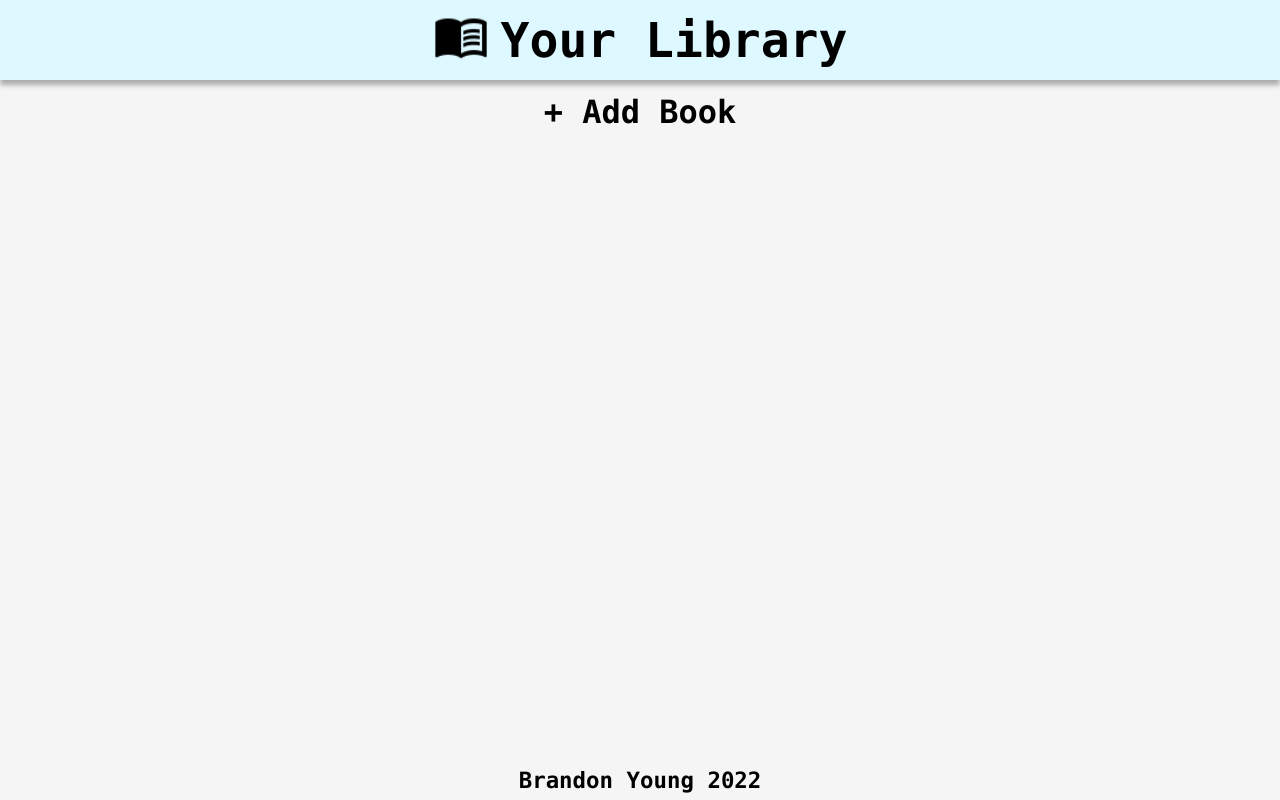
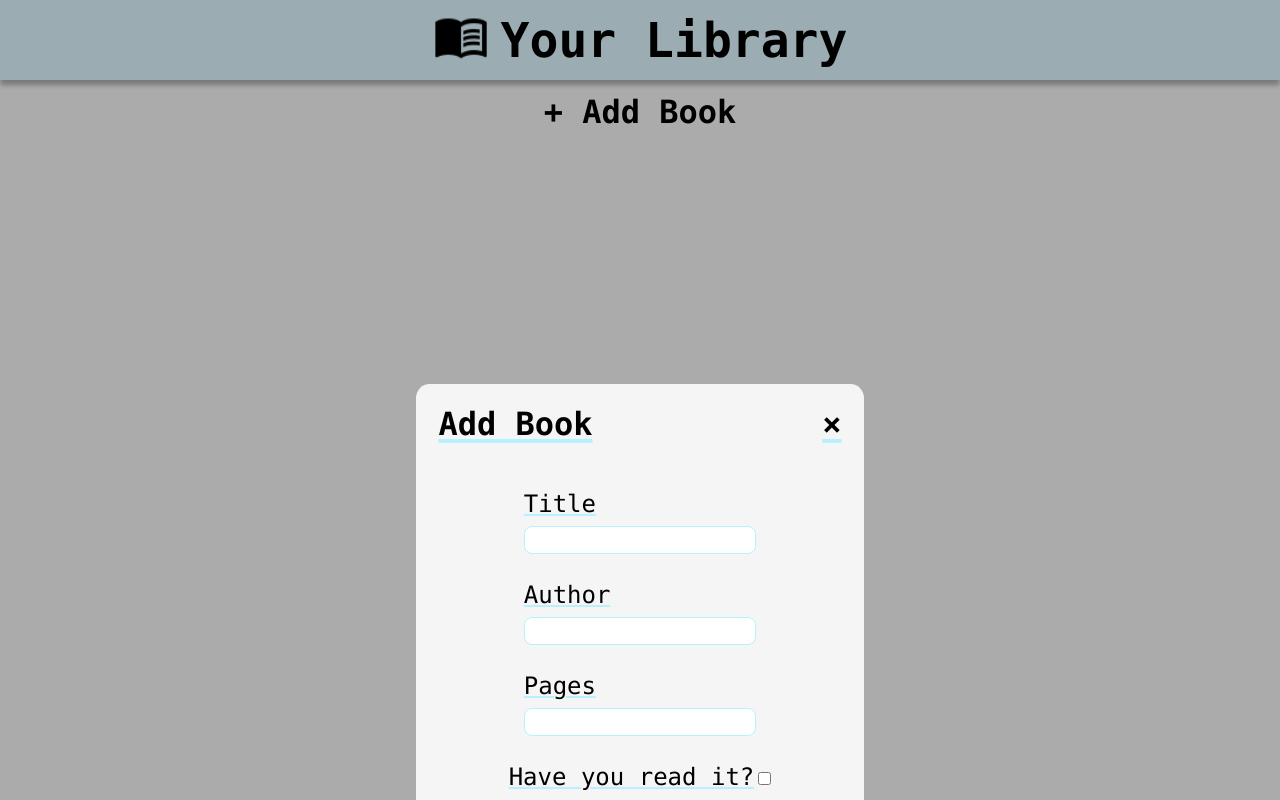
Before and after one commit to BabySparta/Library, a plain HTML site: page index.html in a window 1280 px wide. Both pictures are taken after a click on the button "+ Add Book". Drawn offline with Linux system fonts and the light colour scheme.

Commit message:
Start modal and JS functionality

```diff
--- a/index.html
+++ b/index.html
@@ -18,6 +18,33 @@
         <div class="addBookWrapper">
             <button class="addBook">+ Add Book</button>
         </div>
+        <div class="modal">
+            <div class="modalContent">
+                <div class="modalHeader">
+                    <div class="modalTitle">Add Book</div>
+                    <span class="close">&times;</span>
+                </div>
+                <form action="#" class="modalForm">
+                    <div class="wrapper">
+                        <label class="label" for="title">Title</label>
+                        <input type="text" class="modalInput" id="title" required>
+                    </div>
+                    <div class="wrapper">
+                        <label class="label" for="author">Author</label>
+                        <input type="text" class="modalInput" id="author" required>
+                    </div>
+                    <div class="wrapper">
+                        <label class="label" for="pages">Pages</label>
+                        <input type="number" class="modalInput" id="pages" min="1" max="2000" required >
+                    </div>
+                    <div class="wrapperCheck">
+                        <label class="label"for="read">Have you read it?</label>
+                        <input type="checkbox" class="modalCheck" id="read">
+                    </div>
+                    <input type="submit" name="submit" id="submit">
+                </form>
+            </div>
+        </div>
         <div class="books">
 
         </div>
--- a/script.js
+++ b/script.js
@@ -1,3 +1,7 @@
+const addBtn = document.querySelector('.addBook');
+const modal = document.querySelector(".modal");
+const span = document.querySelector(".close")
+
 let library = [];
 
 function Book(title, author, pages, read) {
@@ -12,4 +16,16 @@ function addBook(title, author, pages, read) {
     library.push(newBook);
 }
 
-console.log(library);
+addBtn.onclick = function() {
+    modal.style.display = "block"
+}
+
+span.onclick = function() {
+    modal.style.display = "none";
+}
+
+window.onclick = function(event) {
+    if (event.target == modal) {
+    modal.style.display = "none";
+  }
+}
--- a/styles.css
+++ b/styles.css
@@ -63,6 +63,89 @@ body {
     cursor: pointer;
 }
 
+.modal {
+  display: none;
+  position: fixed;
+  z-index: 1;
+  left: 0;
+  top: 0;
+  width: 100vw;
+  height: 100vh;
+  background-color: rgba(0,0,0,0.3);
+}
+
+.modalContent {
+    background-color: whitesmoke;
+    border-radius: 3%;
+    margin: 30% auto;
+    display: flex;
+    align-items: center;
+    justify-content: start;
+    flex-direction: column;
+    width: 35%;
+    height: 60%;
+}
+
+.modalHeader {
+    display: flex;
+    justify-content: space-between;
+    align-items: center;
+    width: 90%;
+    padding: 16px;
+    height: 10%;
+}
+
+.modalTitle, .close {
+    text-decoration: underline rgb(183, 241, 255) solid 4px;
+    text-underline-offset: 4px;
+    font-size: 2rem;
+    font-weight: 700;
+    font-family: 'Monaco', 'Courier New', Courier, monospace;
+}
+
+.modalForm {
+    height: 85%;
+    display: flex;
+    flex-direction: column;
+    align-items: center;
+    justify-content: space-evenly;
+}
+
+.wrapper {
+    display: flex;
+    flex-direction: column;
+    justify-content: center;
+    align-items:baseline;
+    gap: 8px;
+}
+
+.label {
+    text-decoration: underline rgb(183, 241, 255) solid 2px;
+    text-underline-offset: 2px;
+    font-size: 1.5rem;
+    font-family: 'Monaco', 'Courier New', Courier, monospace;
+}
+
+.modalInput {
+    outline: none;
+    border: 1px solid rgb(183, 241, 255);
+    border-radius: 8px;
+    background-color: rgb(255, 255, 255);
+    font-size: 1rem;
+    padding: 4px;
+    width: 25ch;
+}
+
+.modalCheck {
+    outline: none;
+    border: 1px solid rgb(183, 241, 255);
+    border-radius: 8px;
+    background-color: rgb(255, 255, 255);
+    font-size: 1rem;
+    padding: 4px;
+}
+
+
 .books {
     padding: 16px;
     height: 74vh;
@@ -82,9 +165,6 @@ body {
 
 
 
-
-
-
 .footer {
     width: auto;
     height: 5vh;
```
